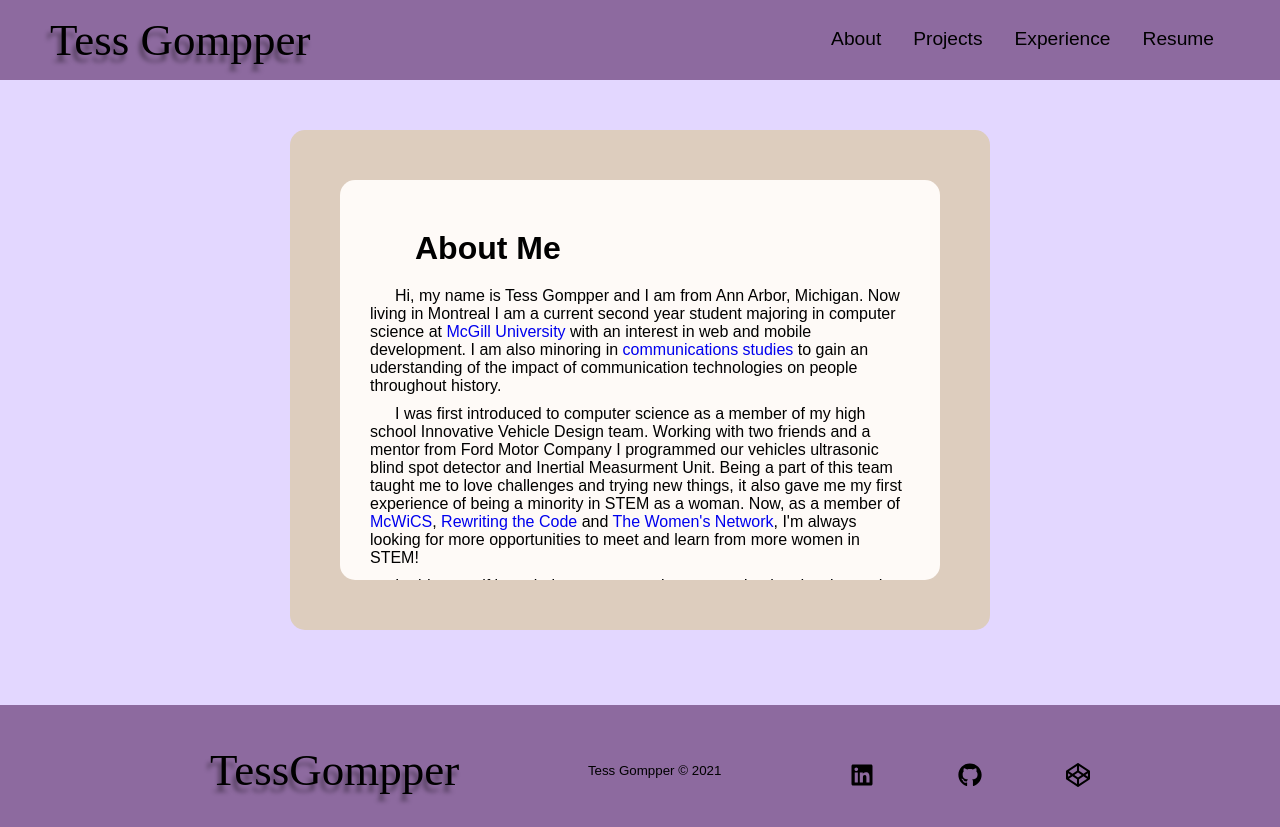
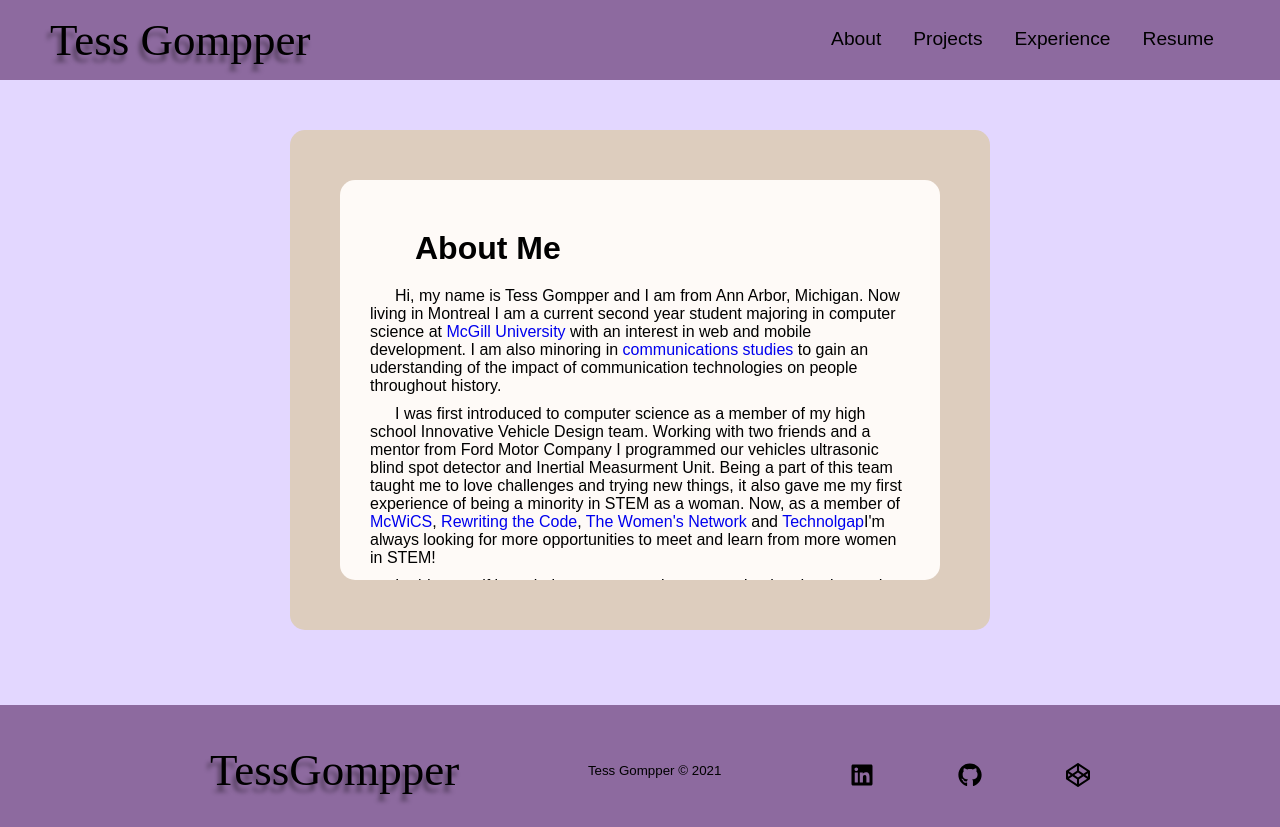
Before and after one commit to tgompper1/myWebsite, a React (Create React App) app: page /about in a window 1280 px wide. Built offline with nearby package versions, Linux system fonts and the light colour scheme.

Commit message:
update about

```diff
--- a/src/components/pages/About/About.js
+++ b/src/components/pages/About/About.js
@@ -16,7 +16,7 @@ function About() {
                         <p>I was first introduced to computer science as a member of my high school Innovative Vehicle Design team. Working with two friends and a mentor from Ford Motor Company
                         I programmed our vehicles ultrasonic blind spot detector and Inertial Measurment Unit. Being a part of this team
                         taught me to love challenges and trying new things, it also gave me my first experience of being a minority
-                        in STEM as a woman. Now, as a member of <a href = "https://www.mcwics.com/"><nobr>McWiCS</nobr></a>, <a href = "https://rewritingthecode.org/"><nobr>Rewriting the Code</nobr></a> and <a href = "https://www.thewomens.network/"><nobr>The Women's Network</nobr></a>,
+                        in STEM as a woman. Now, as a member of <a href = "https://www.mcwics.com/"><nobr>McWiCS</nobr></a>, <a href = "https://rewritingthecode.org/"><nobr>Rewriting the Code</nobr></a>, <a href = "https://www.thewomens.network/"><nobr>The Women's Network</nobr></a> and <a href = "https://www.linkedin.com/company/technolgap/?originalSubdomain=ca"><nobr>Technolgap</nobr></a>
                         I'm always looking for more opportunities to meet and learn from more women in STEM!</p>
                         <p>I pride myself in on being a very creative person, I enjoy drawing and paiting as well as sewing and needlepoint. As a figure skater
                         I get to combine this creativity with precision which I find relates strongly to computer science: though creating something technical and precise
```
